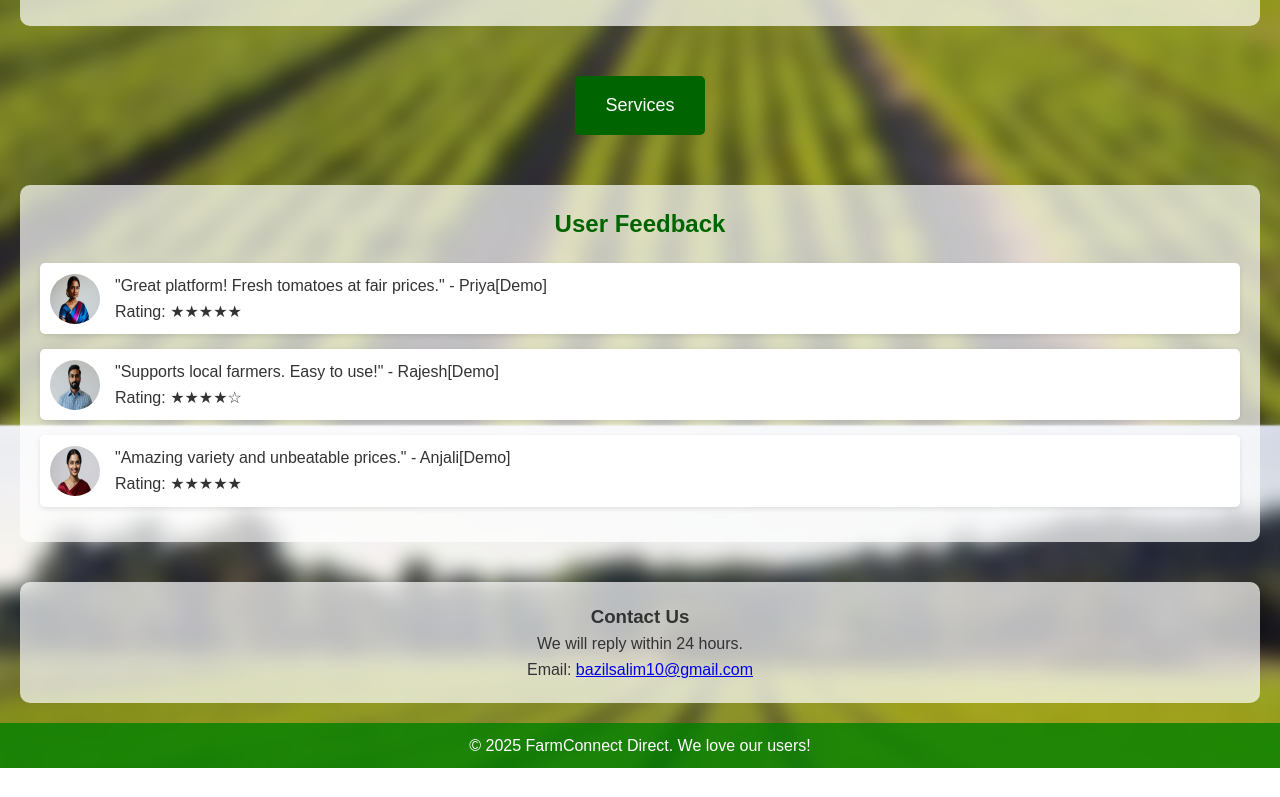
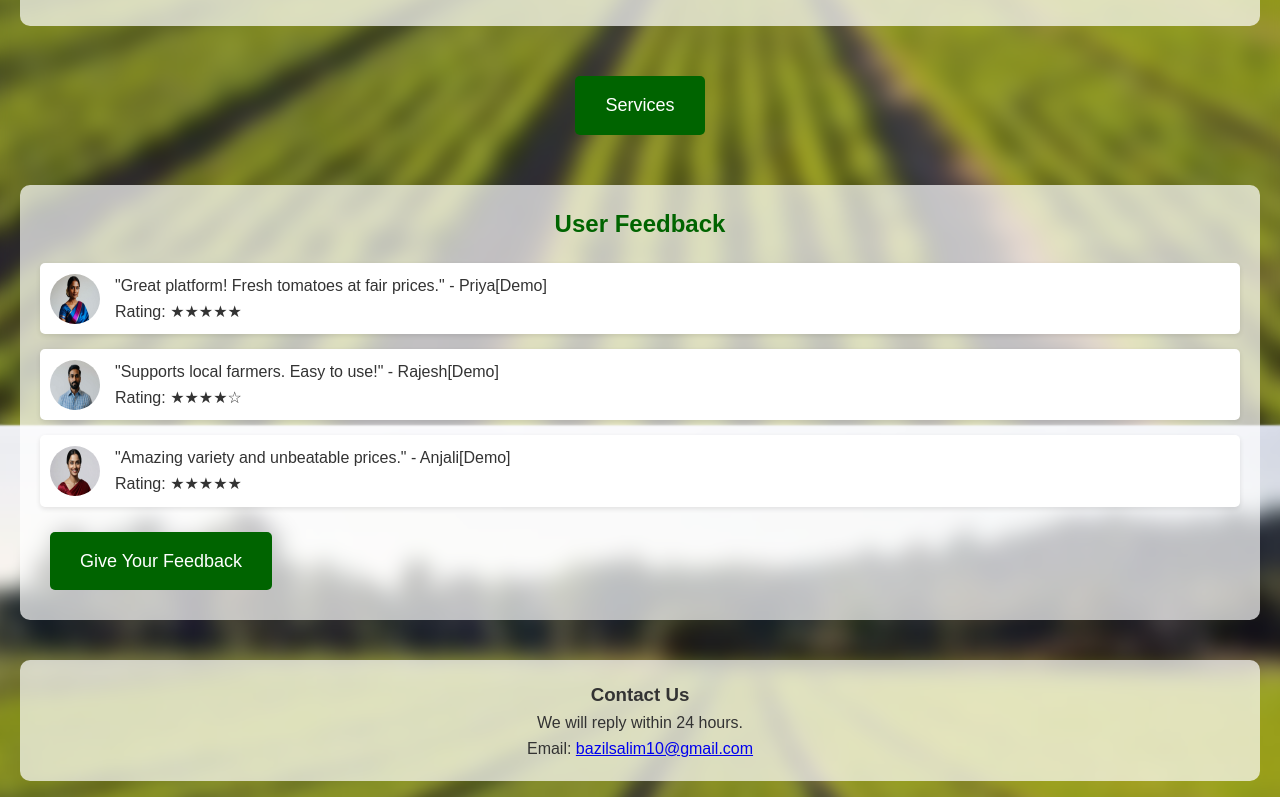
Before and after one commit to bazilsalim/GDG-2025, a plain HTML site: page frontend/index.html in a window 1280 px wide. Shown: the part 375-1172 px from the top of the page. Before the commit the page ends 1143 px from the top, so only its background shows below. Drawn offline with Linux system fonts and the light colour scheme.

Commit message:
index.html

```diff
--- a/frontend/index.html
+++ b/frontend/index.html
@@ -62,6 +62,9 @@
                 <p>Rating: ★★★★★</p>
             </div>
         </div>
+        <div class="feedback-button">
+            <a href="https://forms.gle/5WcD2ytjrJWULypG8" class="btn" target="_blank">Give Your Feedback</a>
+        </div>
     </section>
 
     <section class="contact">
```
